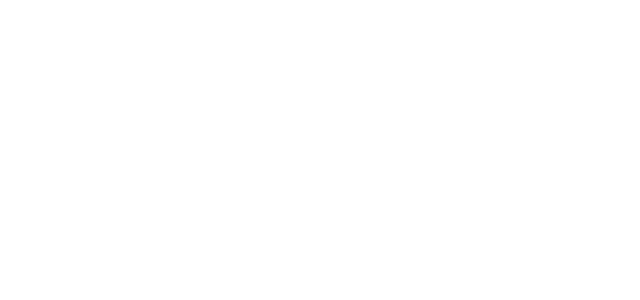
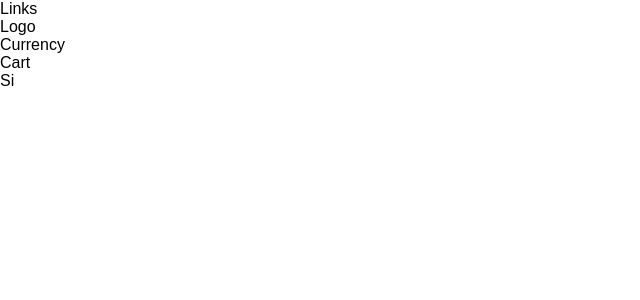
Before and after one commit to Alex-Bulo/Scandiweb, a React (Create React App) app: page /plp in a window 1280 px wide. Shown: the top 300 px of the page, without its empty margins (0-640 px from the left). Built offline with nearby package versions, Linux system fonts and the light colour scheme.

Commit message:
Header scaffolding structure

```diff
--- a/src/App.js
+++ b/src/App.js
@@ -1,12 +1,27 @@
 import React from "react";
+import { Route, Routes, Navigate } from "react-router-dom";
+import Header from "./layouts/Header/Header";
+import CategoryPage from "./pages/CategoryPage/CategoryPage";
+
+class App extends React.Component {
+
+  render() {
+
+    return (
+      <div className="App">
+        <Header/>
+
+        <Routes>
+
+          <Route exact path='/' element={<Navigate to='plp'/>}/>
+
+          <Route path="plp" element={<CategoryPage/>} />
+          <Route path="plp/:id" element={<CategoryPage/>} />
 
 
-
-class App extends React.Component {
-  render() {
-    return <div className="App">
-
-    </div>;
+        </Routes>
+      </div>
+    );
   }
 }
 
--- a/src/index.js
+++ b/src/index.js
@@ -1,14 +1,17 @@
-import React from 'react';
-import ReactDOM from 'react-dom';
-import './assets/globalStyles/globalStyles.css';
-import App from './App';
-import reportWebVitals from './reportWebVitals';
+import React from "react";
+import ReactDOM from "react-dom";
+import "./assets/globalStyles/globalStyles.css";
+import App from "./App";
+import reportWebVitals from "./reportWebVitals";
+import { BrowserRouter } from "react-router-dom";
 
 ReactDOM.render(
   <React.StrictMode>
-    <App />
+    <BrowserRouter>
+      <App />
+    </BrowserRouter>
   </React.StrictMode>,
-  document.getElementById('root')
+  document.getElementById("root")
 );
 
 // If you want to start measuring performance in your app, pass a function
--- /dev/null
+++ b/src/layouts/CartSnippet/CartSnippet.js
@@ -0,0 +1,19 @@
+import React from "react";
+
+class CartSnippet extends React.Component {
+
+// grab context Cart, show cartTotal
+// render PopUp
+
+
+  render() {
+
+    return (
+      <div className="CartSnippet">
+          Cart
+      </div>
+    );
+  }
+}
+
+export default CartSnippet;
--- /dev/null
+++ b/src/layouts/CurrencySelector/CurrencySelector.js
@@ -0,0 +1,19 @@
+import React from "react";
+
+class CurrencySelector extends React.Component {
+
+// grab context Currency, show selectedCurrency
+// render PopUp
+
+
+  render() {
+
+    return (
+      <div className="CurrencySelector">
+          Currency
+      </div>
+    );
+  }
+}
+
+export default CurrencySelector;
--- /dev/null
+++ b/src/layouts/Header/Header.js
@@ -0,0 +1,29 @@
+import React from "react";
+import CartSnippet from "../CartSnippet/CartSnippet";
+import CurrencySelector from "../CurrencySelector/CurrencySelector";
+import NavBar from "../NavBar/NavBar";
+
+class Header extends React.Component {
+
+
+// fetch categories
+// render NavBar categories as props
+// render CurrencySelector
+// render CartSnippet
+
+
+  render() {
+
+    return (
+      <header className="Header">
+        <NavBar/>
+        Logo
+        <CurrencySelector/>
+        <CartSnippet/>
+
+      </header>
+    );
+  }
+}
+
+export default Header;
--- /dev/null
+++ b/src/layouts/NavBar/NavBar.js
@@ -0,0 +1,21 @@
+import React from "react";
+
+class NavBar extends React.Component {
+
+
+// render styledComponent li, links from props (categories)
+
+
+  render() {
+
+    return (
+      <nav className="NavBar">
+        <ul>
+        Links
+        </ul>
+      </nav>
+    );
+  }
+}
+
+export default NavBar;
--- /dev/null
+++ b/src/pages/CategoryPage/CategoryPage.js
@@ -0,0 +1,16 @@
+import React from "react";
+
+
+
+class CategoryPage extends React.Component {
+    render() {
+
+    return (
+        <div className="CategoryPage">
+            Si
+        </div>
+    )
+  }
+}
+
+export default CategoryPage;
```
Also changed, not shown: src/layouts/CartSnippet/CartSnippet.css (added), src/layouts/CurrencySelector/CurrencySelector.css (added), src/layouts/Header/Header.css (added), src/layouts/NavBar/NavBar.css (added).
